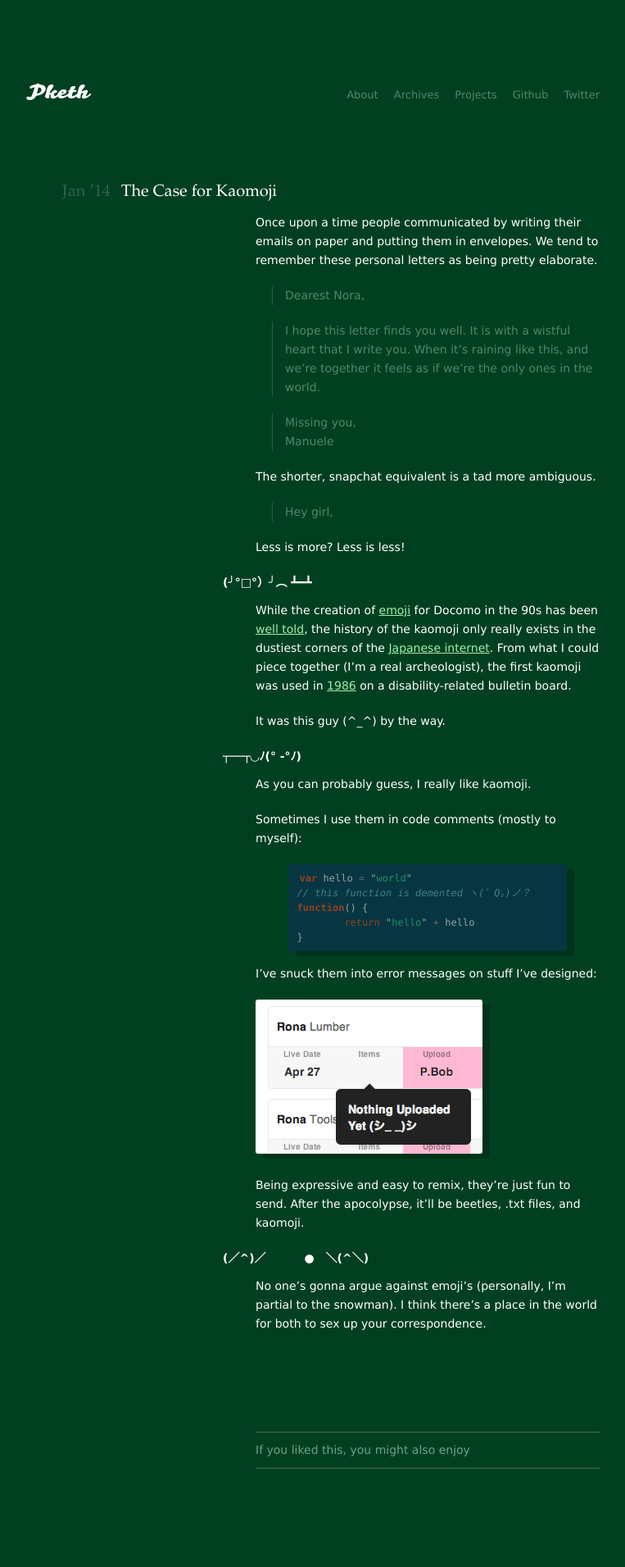
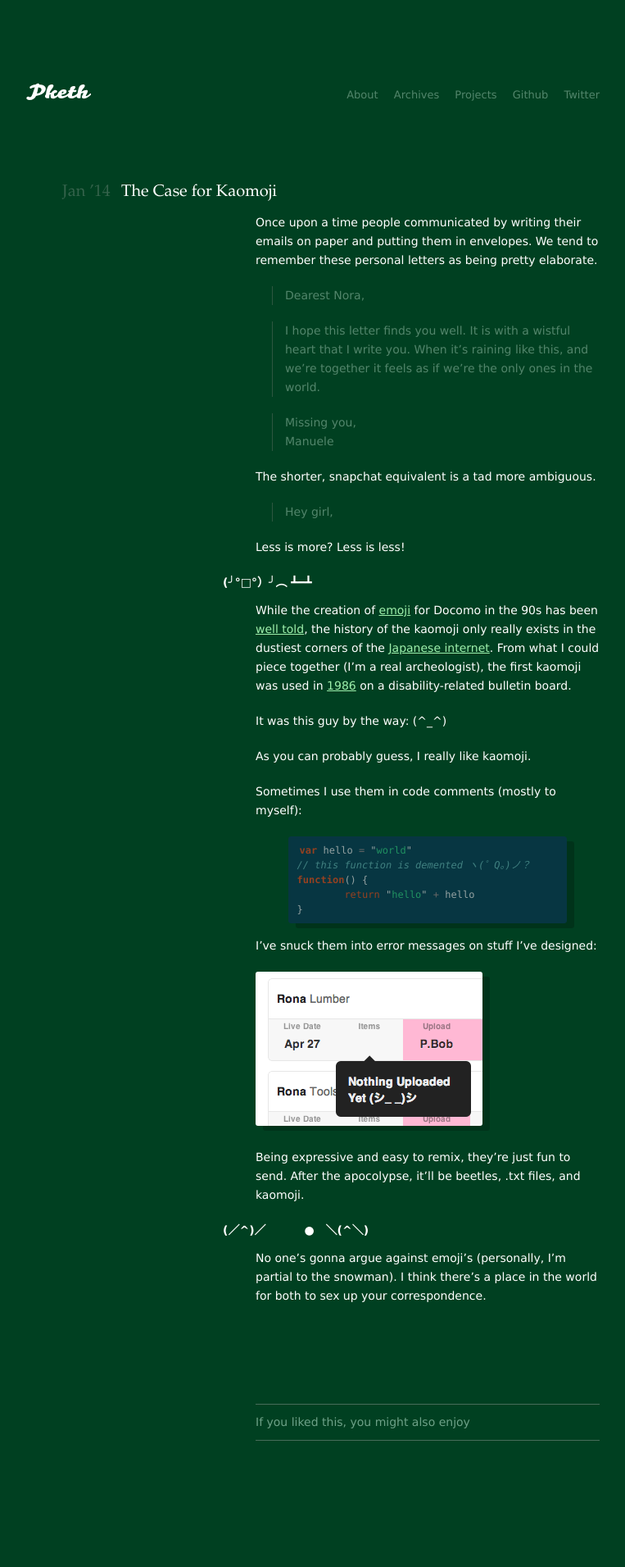
Before and after one commit to pketh/pketh.github.io, a Jekyll site: the page built from _posts/2014-01-28-kaomojis.md.md, in a window 1280 px wide. Shown: the whole page at 82% size, without its empty margins (258-1021 px from the left). Built offline with Jekyll 4.4.1, drawn with Linux system fonts in a browser that asks for light colours; Markdown is read by kramdown in place of the engine named in the settings; after the commit the page ends 1877 px from its top, so only the background shows below that.

```diff
--- a/_posts/2014-01-28-kaomojis.md.md
+++ b/_posts/2014-01-28-kaomojis.md.md
@@ -22,9 +22,7 @@ Less is more? Less is less!
 
 While the creation of [emoji][emojis] for Docomo in the 90s has been [well told][theverge], the history of the kaomoji only really exists in the dustiest corners of the [Japanese internet][wikijpn]. From what I could piece together (I'm a real archeologist), the first kaomoji was used in [1986][history] on a disability-related bulletin board.
 
-It was this guy (^_^) by the way.
-
-## ┬──┬◡ﾉ(° -°ﾉ)
+It was this guy by the way: (^_^)
 
 As you can probably guess, I really like kaomoji.
 
```
